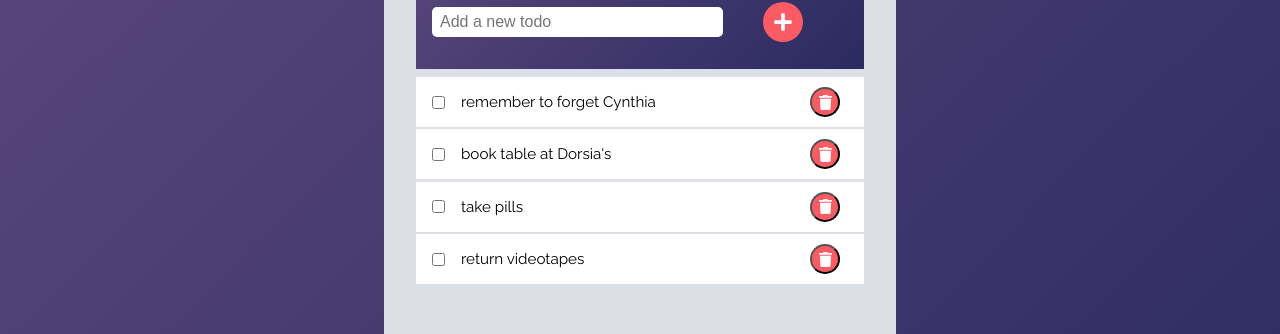
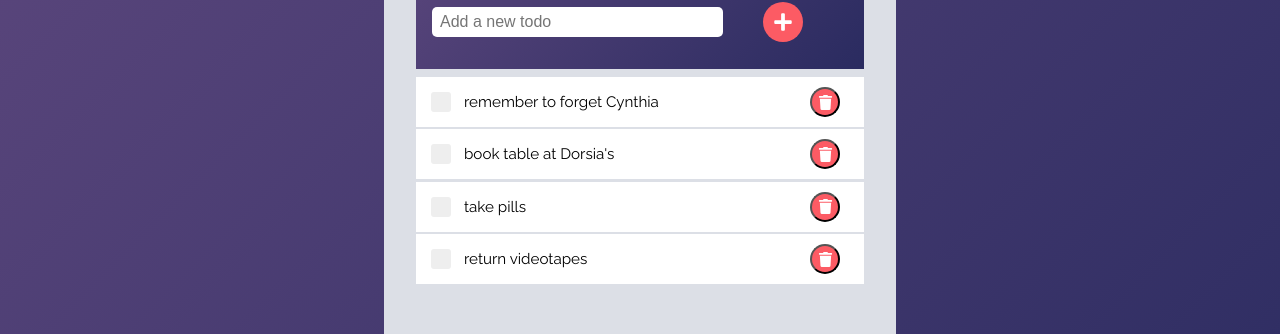
Before and after one commit to joshhammer/react-todo, a React (Create React App) app: page / in a window 1280 px wide. Shown: the part 193-527 px from the top of the page. Built offline with nearby package versions, Linux system fonts and the light colour scheme.

Commit message:
add custom checkbox and bug :)

```diff
--- a/src/components/Todo/index.scss
+++ b/src/components/Todo/index.scss
@@ -80,6 +80,7 @@
 }
 
 .list-element {
+    position: relative;
     display: flex;
     align-items: center;
     font-size: .95rem;
@@ -88,7 +89,14 @@
     background: white;
     height: 50px;
     & input {
-        margin-right: 1rem;
+        position: absolute;
+        opacity: 0;
+        cursor: pointer;
+        height: 0;
+        width: 0;
+    }
+    & li {
+        margin-left: 2rem;
     }
     .delete-btn {
         display: flex;
@@ -108,12 +116,49 @@
             outline: none;
         }
         &:active {
-        box-shadow: 0 0 1px black;
+            box-shadow: 0 0 1px black;
         }
         &:hover {
-        background: rgb(71, 71, 71);
+            background: rgb(71, 71, 71);
         }
     }
+}
+
+.custom-checkbox {
+    position: absolute;
+    top: 15px;
+    left: 15px;
+    height: 20px;
+    width: 20px;
+    border-radius: 3px;
+    background-color: #eee;
+    &:hover {
+        background: #ccc;
+    }
+}
+
+.container input:checked ~ .custom-checkbox {
+  background: rgb(252, 91, 100);
+}
+
+.custom-checkbox:after {
+  content: "";
+  position: absolute;
+  display: none;
+}
+
+.container input:checked ~ .custom-checkbox:after {
+  display: block;
+}
+
+.container .custom-checkbox:after {
+  left: 7px;
+  top: 4px;
+  width: 4px;
+  height: 8px;
+  border: solid white;
+  border-width: 0 2px 2px 0;
+  transform: rotate(45deg);
 }
 
 
--- a/src/components/TodoItem/index.js
+++ b/src/components/TodoItem/index.js
@@ -13,12 +13,12 @@ const TodoItem = (props) => {
 
     return(
         <div className='list-element'>
-            <input type="checkbox"/>
-            <li
-            className={ props.todo.completed ? 'completed-todo' : ''}
-            onClick={ toggleComplete }>
-            {props.todo.title}
-            </li>
+            <label className='container'>
+                <input type="checkbox" onClick={ toggleComplete } />
+                <span className='custom-checkbox'></span>
+
+            </label>
+            <li className={ props.todo.completed ? 'completed-todo' : ''}>{props.todo.title}</li>
             <button className='delete-btn' onClick={ removeTodo } >
                 <svg aria-hidden="true" focusable="false" data-prefix="fas" data-icon="trash" className="svg-inline--fa fa-trash fa-w-14" role="img" xmlns="http://www.w3.org/2000/svg" viewBox="0 0 448 512"><path fill="currentColor" d="M432 32H312l-9.4-18.7A24 24 0 0 0 281.1 0H166.8a23.72 23.72 0 0 0-21.4 13.3L136 32H16A16 16 0 0 0 0 48v32a16 16 0 0 0 16 16h416a16 16 0 0 0 16-16V48a16 16 0 0 0-16-16zM53.2 467a48 48 0 0 0 47.9 45h245.8a48 48 0 0 0 47.9-45L416 128H32z"></path></svg>
             </button>
```
